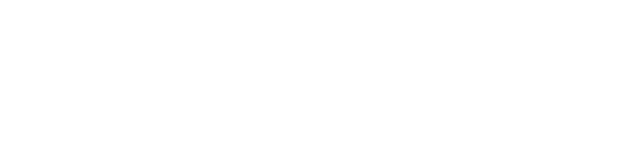
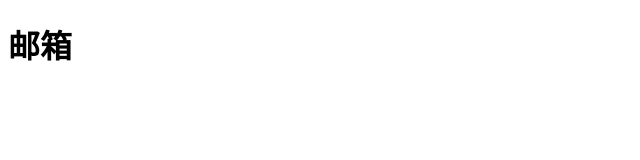
Before and after one commit to jugetaozi/codeLibrary, a plain HTML site: page formValidation.html in a window 1280 px wide. Shown: the whole page, without its empty margins (0-640 px from the left). Drawn offline with Linux system fonts and the light colour scheme.

```diff
--- a/formValidation.html
+++ b/formValidation.html
@@ -5,6 +5,6 @@
     <title>Title</title>
 </head>
 <body>
-
+    <h1>邮箱</h1>
 </body>
 </html>
```
